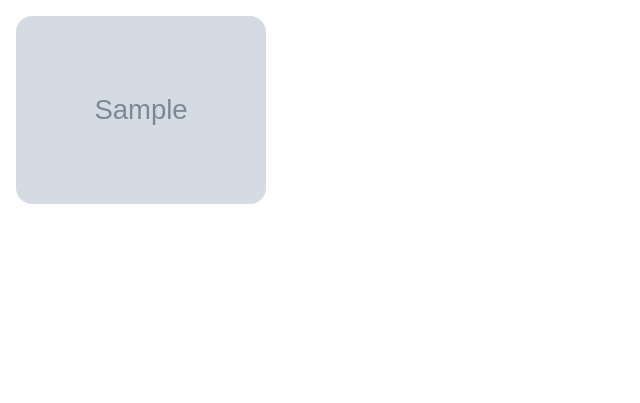
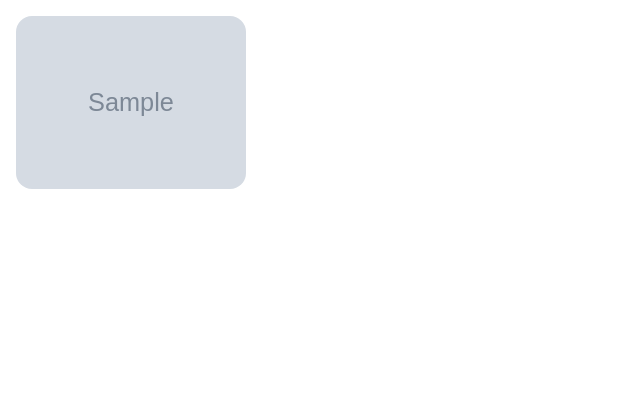
Before and after one commit to FranMedina02/mascotas_blog_2, a Django app: page / in a window 1280 px wide. Shown: the part 73-476 px from the top of the page, without its empty margins (0-640 px from the left). Run offline with Django 4.2, Linux system fonts and the light colour scheme; tables that the repository leaves empty hold one stand-in row (values such as "Sample post"); grey boxes marked "Sample" are stand-in pictures; some libraries are stand-ins or nearby versions.

Commit message:
<fix: fix another little things>

```diff
--- a/mascotas_blog/FeedApp/static/FeedApp/css/styles.css
+++ b/mascotas_blog/FeedApp/static/FeedApp/css/styles.css
@@ -5,7 +5,7 @@ section {
 
 a>img.post_img{
     border-radius: 16px;
-    width: 250px;
+    width: 230px;
     height: auto;
 }
 
--- a/mascotas_blog/FeedApp/templates/FeedApp/post.html
+++ b/mascotas_blog/FeedApp/templates/FeedApp/post.html
@@ -1,6 +1,6 @@
 {% extends "mascotas_blog/home.html" %} {% load static %} {% block feed %}
 
-<div class="d-flex justify-content-start align-items-center flex-wrap overflow-y-auto">
+<div class="d-flex justify-content-start align-items-start flex-wrap overflow-y-auto">
 	{% if posts %} {% for post in posts %}
 
 	<a class="p-2" href="{% url 'Single Post' id_post=post.id_post %}">
```
